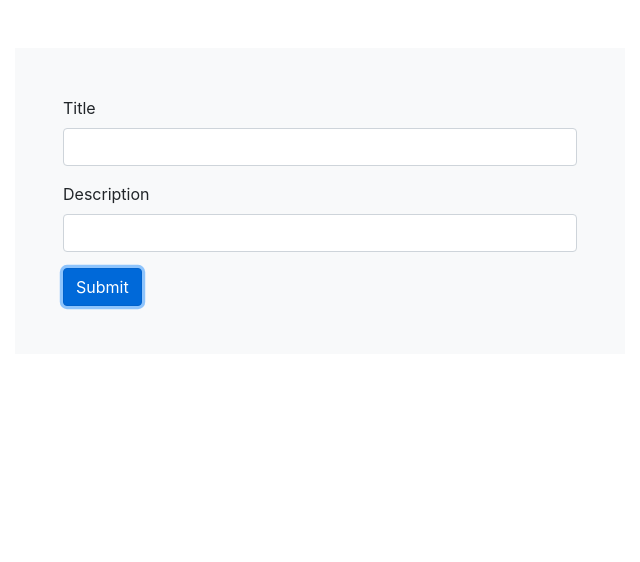
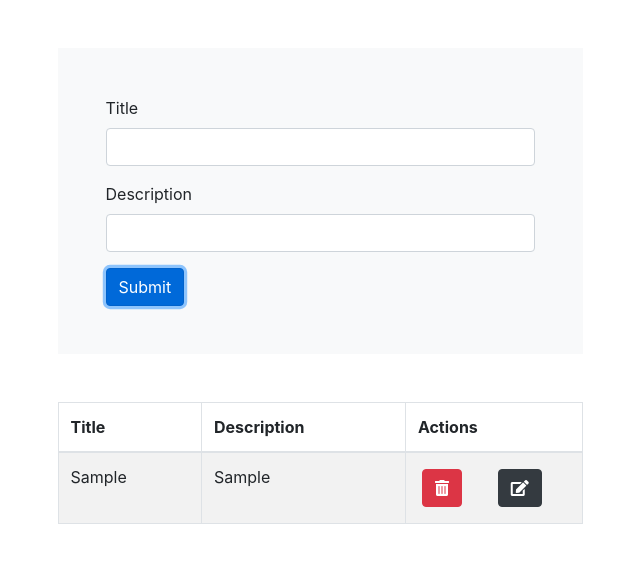
Before and after one commit to JoakimTeixeira/to-do-fullstack, a React (Create React App) app in the folder front-web/: page / in a window 1280 px wide. Both pictures are taken after typing "Sample", "Sample" into the empty fields and a click on the button "Submit". Shown: the top 562 px of the page, without its empty margins (320-960 px from the left). Built offline with nearby package versions, Linux system fonts and the light colour scheme; no server answers.

Commit message:
Add form list component

```diff
--- a/front-web/src/App.jsx
+++ b/front-web/src/App.jsx
@@ -1,11 +1,28 @@
-import React from 'react';
-import TaskForm from 'components/TaskForm';
+import React, { useState } from 'react';
 import { Container } from 'react-bootstrap';
+import { TaskForm, TaskList } from 'components';
 
 function App() {
+  const [tasks, setTasks] = useState([]);
+
+  const addTasks = (newTask) => {
+    setTasks([...tasks, newTask]);
+  };
+
+  const fetchTasks = (databaseTasks) => {
+    setTasks(databaseTasks);
+  };
+
   return (
-    <Container className="w-50">
-      <TaskForm />
+    <Container>
+      <section className="col-12 col-lg-6 mx-auto">
+        <article>
+          <TaskForm addTasks={addTasks} />
+        </article>
+        <article>
+          <TaskList tasks={tasks} fetchTasks={fetchTasks} />
+        </article>
+      </section>
     </Container>
   );
 }
--- a/front-web/src/components/TaskForm.jsx
+++ b/front-web/src/components/TaskForm.jsx
@@ -1,8 +1,13 @@
 import axios from 'axios';
 import React, { useState } from 'react';
 import { Form, Button } from 'react-bootstrap';
+import PropTypes from 'prop-types';
 
-const TaskForm = () => {
+export const TaskForm = ({ addTasks }) => {
+  TaskForm.propTypes = {
+    addTasks: PropTypes.func.isRequired,
+  };
+
   const [title, setTitle] = useState('');
   const [description, setDescription] = useState('');
 
@@ -29,6 +34,8 @@ const TaskForm = () => {
         isFinished: false,
       };
 
+      addTasks(newTask);
+
       axios.post('http://localhost:3001/tasks/register', newTask, {
         headers: { 'Content-Type': 'application/json' },
       });
@@ -38,7 +45,7 @@ const TaskForm = () => {
   };
 
   return (
-    <Form className="mt-5 bg-light p-5">
+    <Form className="mt-5 mb-5 bg-light p-5">
       <Form.Group controlId="formBasicEmail">
         <Form.Label>Title</Form.Label>
         <Form.Control type="text" value={title} onChange={(e) => handleTitle(e)} />
@@ -54,5 +61,3 @@ const TaskForm = () => {
     </Form>
   );
 };
-
-export default TaskForm;
--- /dev/null
+++ b/front-web/src/components/TaskList.jsx
@@ -0,0 +1,70 @@
+import axios from 'axios';
+import React, { useEffect } from 'react';
+import PropTypes from 'prop-types';
+import { Col, Row } from 'react-bootstrap';
+
+export const TaskList = ({ tasks, fetchTasks }) => {
+  TaskList.propTypes = {
+    tasks: PropTypes.arrayOf(
+      PropTypes.shape({
+        title: PropTypes.string,
+        description: PropTypes.string,
+        isFinished: PropTypes.bool,
+      })
+    ).isRequired,
+    fetchTasks: PropTypes.func.isRequired,
+  };
+
+  useEffect(() => {
+    const fetchDatabase = async () => {
+      const databaseTasks = await axios.get('http://localhost:3001/tasks/');
+      fetchTasks(databaseTasks.data);
+    };
+    fetchDatabase();
+  }, []);
+
+  return (
+    <table className="table table-bordered table-striped table-responsive-sm bg-white mb-5">
+      {tasks.length > 0 && (
+        <>
+          <thead>
+            <tr>
+              <th scope="col">Title</th>
+              <th scope="col">Description</th>
+              <th scope="col">Actions</th>
+            </tr>
+          </thead>
+          <tbody>
+            {tasks.map((task) => {
+              const { title, description, _id } = task;
+              return (
+                <tr key={_id}>
+                  <td style={{ minWidth: '50px', maxWidth: '120px', wordWrap: 'break-word' }}>
+                    {title}
+                  </td>
+                  <td style={{ minWidth: '70px', maxWidth: '200px', wordWrap: 'break-word' }}>
+                    {description}
+                  </td>
+                  <td style={{ maxWidth: '100px' }}>
+                    <Row className="w-100">
+                      <Col md={6}>
+                        <button type="submit" className="btn btn-danger m-1">
+                          <i className="fas fa-trash-alt" />
+                        </button>
+                      </Col>
+                      <Col md={6}>
+                        <button type="submit" className="btn btn-dark m-1">
+                          <i className="fas fa-edit" />
+                        </button>
+                      </Col>
+                    </Row>
+                  </td>
+                </tr>
+              );
+            })}
+          </tbody>
+        </>
+      )}
+    </table>
+  );
+};
--- /dev/null
+++ b/front-web/src/components/index.js
@@ -0,0 +1,2 @@
+export { TaskForm } from './TaskForm';
+export { TaskList } from './TaskList';
```
